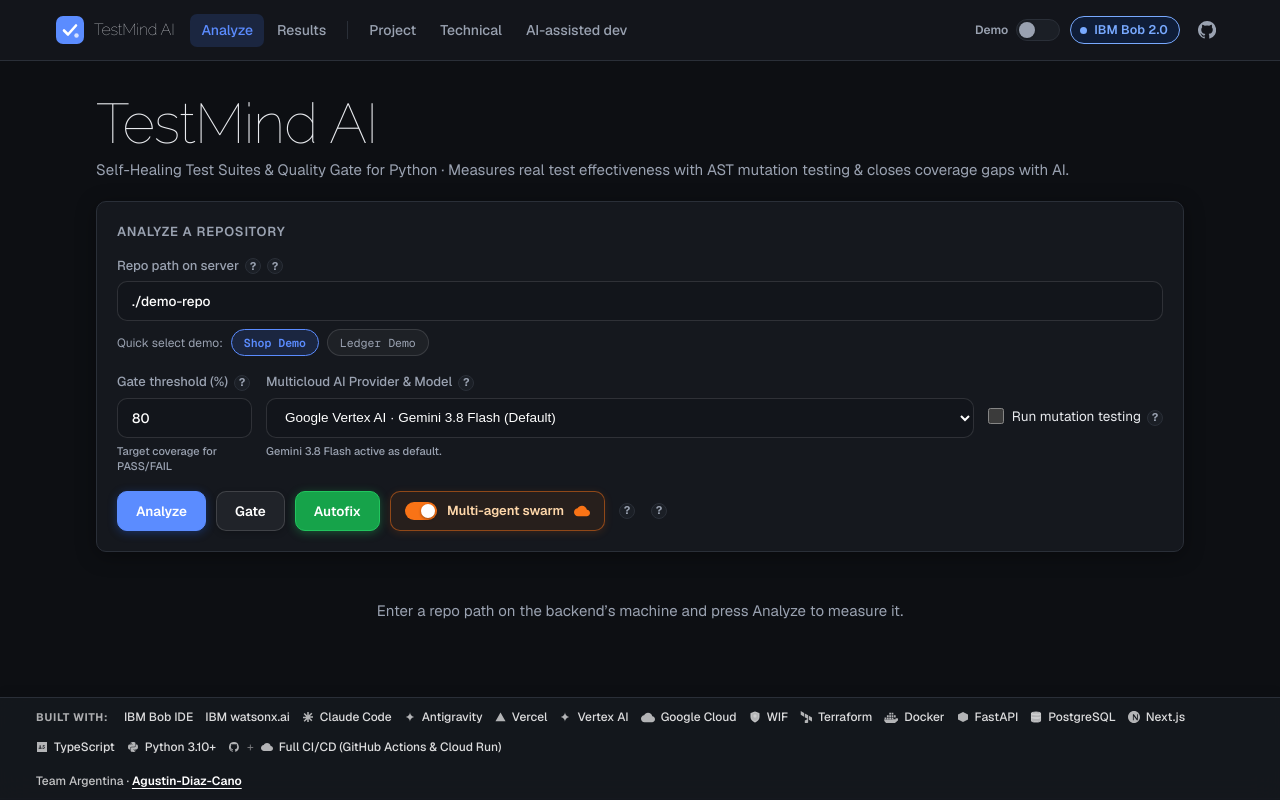
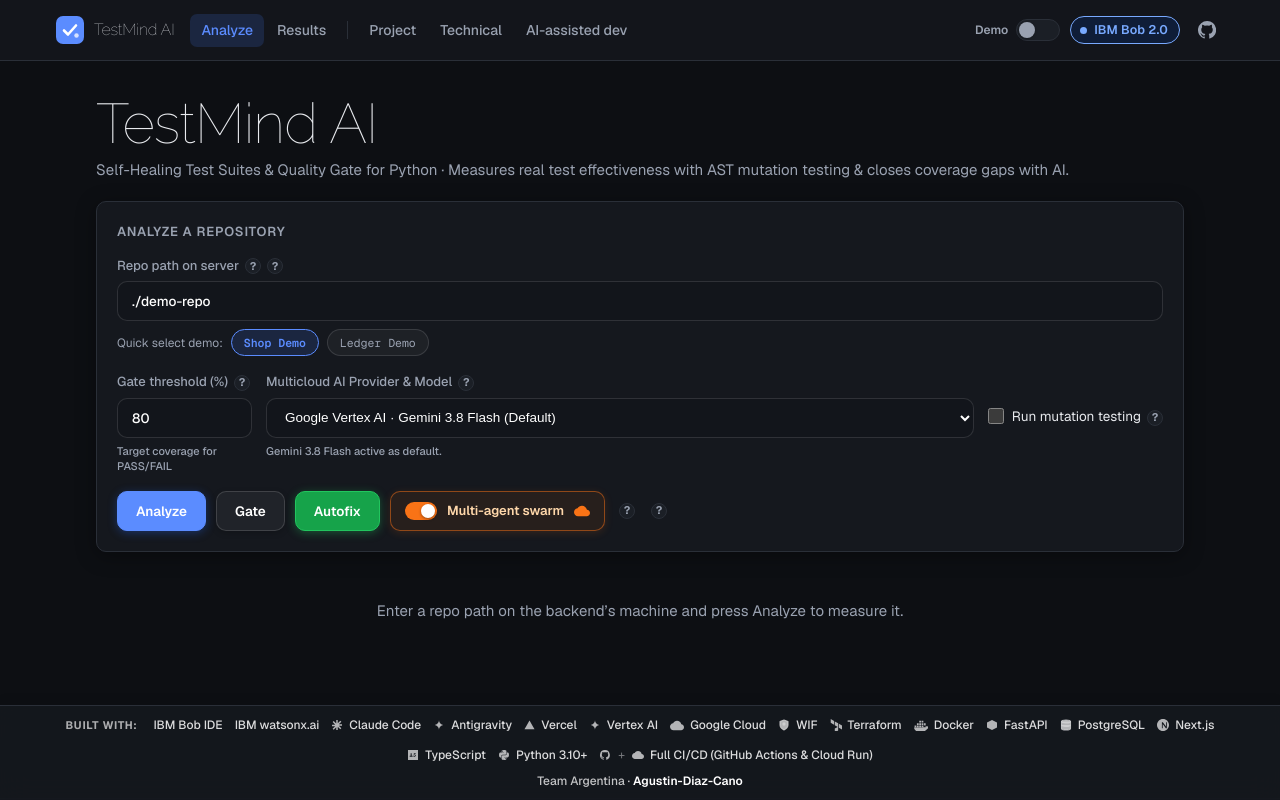
Before and after one commit to agustindiazcano/ibm-bob-mcp-agent-guard, a Next.js app in the folder web-next/: page / in a window 1280 px wide. Shown: the top 800 px of the page. Built offline with nearby package versions, Linux system fonts and the light colour scheme.

Commit message:
style(web-next): center tech stack and team footer, remove link underline

```diff
--- a/web-next/app/components/site/SiteFooter.module.css
+++ b/web-next/app/components/site/SiteFooter.module.css
@@ -84,14 +84,14 @@
 
 .authorLink {
   color: #ffffff;
-  text-decoration: underline;
-  text-underline-offset: 3px;
+  text-decoration: none;
   font-weight: 600;
   transition: opacity 0.15s ease;
 }
 
 .authorLink:hover {
   opacity: 0.85;
+  text-decoration: none;
 }
 
 .edition {
--- a/web-next/app/components/site/StickyDemoFooter.module.css
+++ b/web-next/app/components/site/StickyDemoFooter.module.css
@@ -21,10 +21,11 @@
   margin: 0 auto;
   padding: 0 16px;
   display: flex;
+  flex-direction: column;
   align-items: center;
-  justify-content: space-between;
-  gap: 16px;
-  flex-wrap: wrap; /* No horizontal scrollbar: items wrap cleanly */
+  justify-content: center;
+  text-align: center;
+  gap: 8px;
   overflow: visible;
 }
 
@@ -33,9 +34,10 @@
   font-weight: 500;
   color: rgba(255, 255, 255, 0.75);
   white-space: nowrap;
-  flex-shrink: 0;
   display: flex;
   align-items: center;
+  justify-content: center;
+  text-align: center;
   gap: 6px;
   padding: 0;
   background: transparent;
@@ -45,17 +47,11 @@
 .authorLink {
   color: #ffffff;
   font-weight: 600;
-  text-decoration: underline;
-  text-underline-offset: 3px;
+  text-decoration: none;
   transition: opacity 0.15s ease;
 }
 
 .authorLink:hover {
   opacity: 0.8;
+  text-decoration: none;
 }
-
-@media (max-width: 900px) {
-  .inner {
-    justify-content: flex-start;
-  }
-}
--- a/web-next/app/components/site/TechStackPills.module.css
+++ b/web-next/app/components/site/TechStackPills.module.css
@@ -1,9 +1,11 @@
 .stackSection {
   display: flex;
   align-items: center;
+  justify-content: center;
+  text-align: center;
   gap: 12px;
   flex-wrap: wrap;
-  flex: 1 1 auto;
+  width: 100%;
 }
 
 .stackTitle {
```
